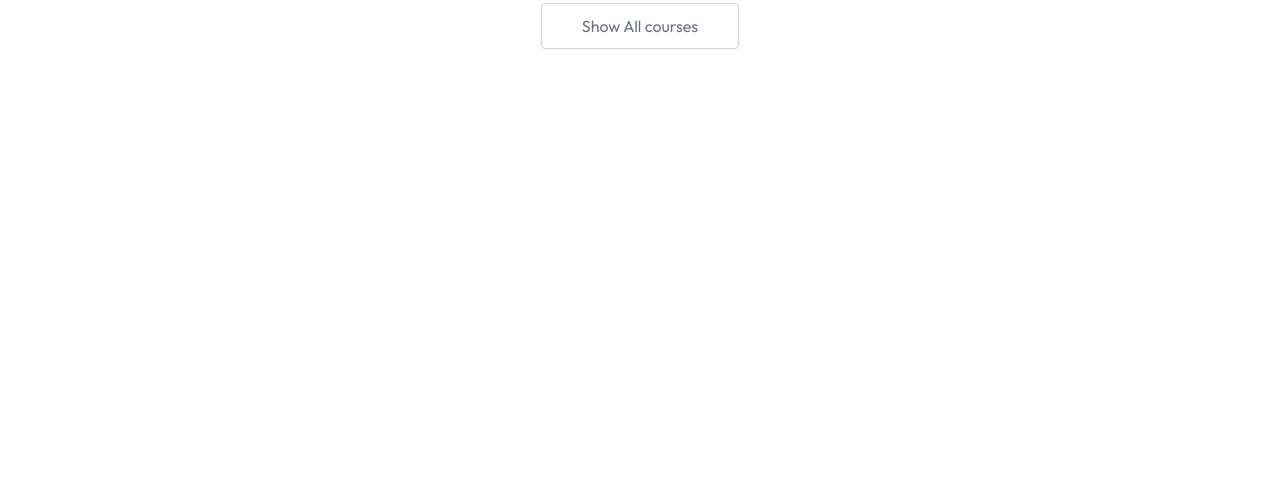
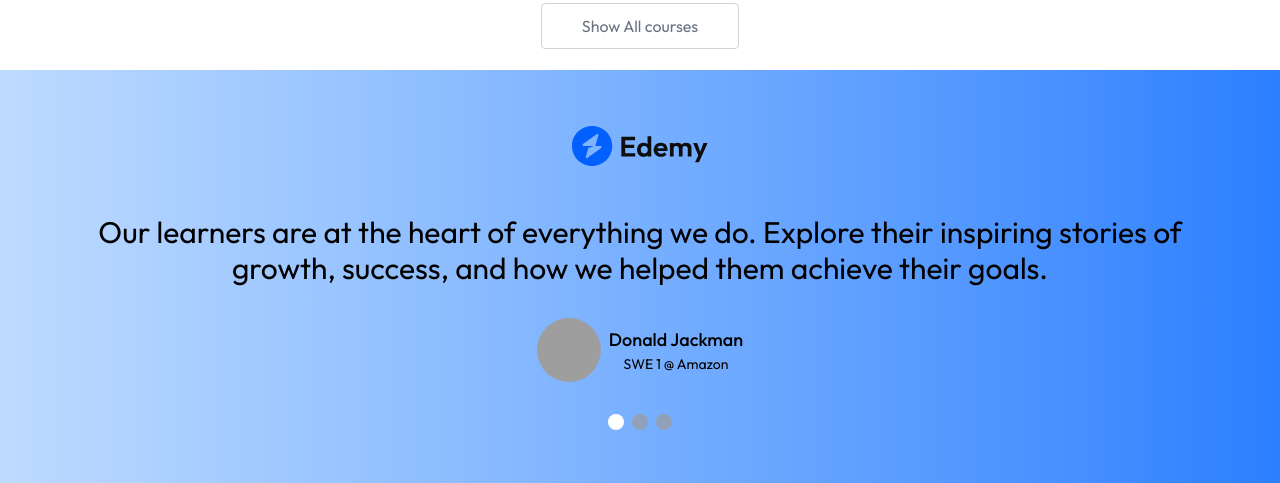
Before and after one commit to biswaslohani123/Learning-Management-System, a React (Vite) app in the folder frontend/: page / in a window 1280 px wide. Shown: the part 1226-1709 px from the top of the page. Before the commit the page ends 1275 px from the top, so only its background shows below. Built offline with nearby package versions, Linux system fonts and the light colour scheme; no server answers; grey boxes are pictures that could not be loaded; a web font is replaced by a local one.

Commit message:
completed testomonial section

```diff
--- a/frontend/src/components/Students/Testomonial.jsx
+++ b/frontend/src/components/Students/Testomonial.jsx
@@ -1,11 +1,29 @@
-import React from 'react'
+import React from "react";
+import { assets, dummyTestimonial } from "../../assets/assets";
 
 const Testomonial = () => {
   return (
-    <div>
+   <div className="flex flex-col items-center justify-center p-6 md:p-14 w-full bg-gradient-to-r from-blue-200 to-blue-500  text-black">
+            <a className="mb-8 md:mb-12" href="https://prebuiltui.com">
+                <img className="h-10" src={assets.logo} alt="logo white" />
+            </a>
+            <div className="flex flex-col items-center">
+                <p className="md:text-3xl text-xl text-center">Our learners are at the heart of everything we do. Explore their inspiring stories of growth, success, and how we helped them achieve their goals.</p>
+                <div className="flex items-center gap-2 mt-8">
+                    <img className="w-12 h-12 md:w-16 md:h-16 rounded-full" src="https://images.unsplash.com/photo-1633332755192-727a05c4013d?q=80&w=100" alt="profileImg1" />
+                    <div className="text-sm">
+                        <p className="font-medium text-lg">Donald Jackman</p>
+                        <p>SWE 1 @ Amazon</p>
+                    </div>
+                </div>
+            </div>
+            <div className="flex items-center gap-2 mt-8">
+                <div className="w-3 h-3 md:w-4 md:h-4 bg-white rounded-full"></div>
+                <div className="w-3 h-3 md:w-4 md:h-4 bg-slate-400 rounded-full"></div>
+                <div className="w-3 h-3 md:w-4 md:h-4 bg-slate-400 rounded-full"></div>
+            </div>
+        </div>
+  );
+};
 
-    </div>
-  )
-}
-
-export default Testomonial
+export default Testomonial;
--- a/frontend/src/pages/Student/Home.jsx
+++ b/frontend/src/pages/Student/Home.jsx
@@ -1,6 +1,7 @@
 import React from 'react'
 import Hero from '../../components/Students/Hero'
 import CoursesSection from '../../components/Students/CoursesSection'
+import Testomonial from '../../components/Students/Testomonial'
 
 
 
@@ -9,6 +10,7 @@ const Home = () => {
     <div className='flex flex-col items-center space-y-7 text-center'>
       <Hero/>
       <CoursesSection/>
+      <Testomonial/>
 
     </div>
   )
```
